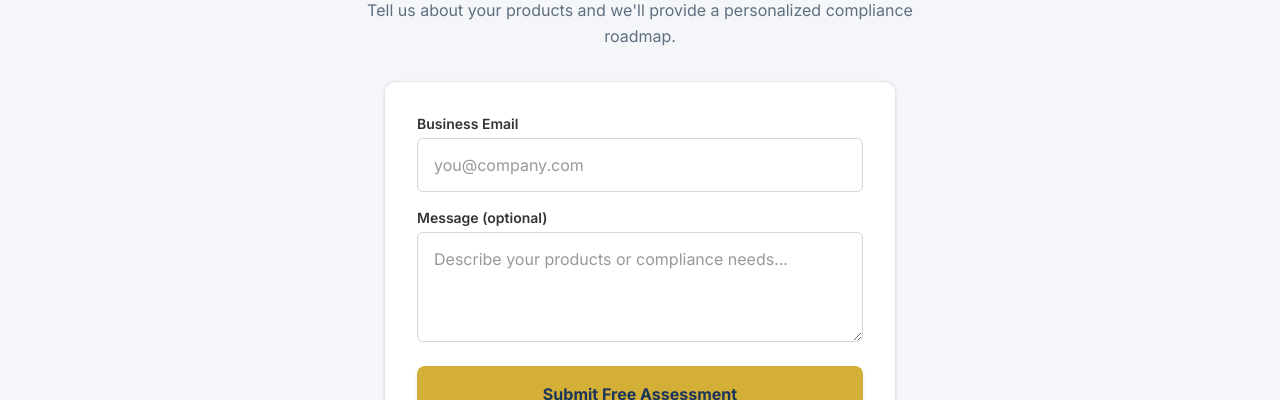
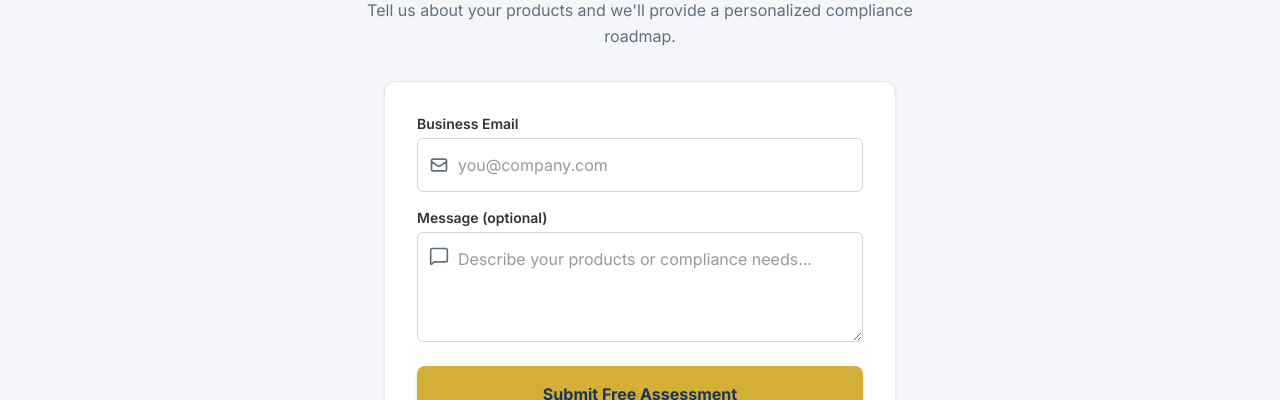
Before and after one commit to seasea-clouds/trade-web, a Next.js app in the folder apps/blog/: page /en/blog/ccc-certification-explained/ in a window 1280 px wide. Shown: the part 9040-9440 px from the top of the page. Built offline with nearby package versions, Linux system fonts and the light colour scheme.

Commit message:
fix: add missing field icons (Mail/MessageSquare) in article page ContactForm

```diff
--- a/apps/blog/src/app/[locale]/blog/[slug]/page.tsx
+++ b/apps/blog/src/app/[locale]/blog/[slug]/page.tsx
@@ -431,11 +431,21 @@ export default async function Post({ params }: { params: Promise<{ locale: strin
               <input type="hidden" name="redirect" value={`${SITE_URL}/${locale}/thank-you`} />
               <div className="mb-4 relative">
                 <label htmlFor="ct-email" className="block text-sm font-semibold text-[#333333] mb-1 text-left">{cf('emailLabel', 'Business Email')}</label>
-                <input type="email" id="ct-email" placeholder={cf('emailPlaceholder', 'you@company.com')} required className="w-full px-4 py-3 rounded-md border border-gray-300 focus:outline-none focus:ring-2 focus:ring-[#1B365D] focus:border-transparent text-[#333333]" name="email" />
+                <div className="relative">
+                  <svg className="absolute left-3 top-1/2 -translate-y-1/2 w-5 h-5 text-[#5F6F7F]" fill="none" stroke="currentColor" viewBox="0 0 24 24">
+                    <path strokeLinecap="round" strokeLinejoin="round" strokeWidth={2} d="M3 8l7.89 5.26a2 2 0 002.22 0L21 8M5 19h14a2 2 0 002-2V7a2 2 0 00-2-2H5a2 2 0 00-2 2v10a2 2 0 002 2z" />
+                  </svg>
+                  <input type="email" id="ct-email" placeholder={cf('emailPlaceholder', 'you@company.com')} required className="w-full pl-10 pr-4 py-3 rounded-md border border-gray-300 focus:outline-none focus:ring-2 focus:ring-[#1B365D] focus:border-transparent text-[#333333]" name="email" />
+                </div>
               </div>
               <div className="mb-4 relative">
                 <label htmlFor="ct-message" className="block text-sm font-semibold text-[#333333] mb-1 text-left">{cf('messageLabel', 'Message (optional)')}</label>
-                <textarea name="message" id="ct-message" rows={3} placeholder={cf('messagePlaceholder', 'Describe your products or compliance needs...')} className="w-full px-4 py-3 rounded-md border border-gray-300 focus:outline-none focus:ring-2 focus:ring-[#1B365D] focus:border-transparent text-[#333333]" />
+                <div className="relative">
+                  <svg className="absolute left-3 top-3.5 w-5 h-5 text-[#5F6F7F]" fill="none" stroke="currentColor" viewBox="0 0 24 24">
+                    <path strokeLinecap="round" strokeLinejoin="round" strokeWidth={2} d="M22 17a2 2 0 01-2 2H6.828a2 2 0 00-1.414.586l-2.202 2.202A.71.71 0 012 21.286V5a2 2 0 012-2h16a2 2 0 012 2z" />
+                  </svg>
+                  <textarea name="message" id="ct-message" rows={3} placeholder={cf('messagePlaceholder', 'Describe your products or compliance needs...')} className="w-full pl-10 pr-4 py-3 rounded-md border border-gray-300 focus:outline-none focus:ring-2 focus:ring-[#1B365D] focus:border-transparent text-[#333333]" />
+                </div>
               </div>
               <button type="submit" className="w-full bg-gold hover:bg-gold/90 text-primary-navy font-bold py-3.5 px-4 rounded-lg transition-all shadow-md">{cf('button', 'Submit Free Assessment')}</button>
               <p className="text-xs text-[#5F6F7F] text-center mt-3">{cf('privacy', 'We respect your privacy. No spam, ever.')}</p>
```
